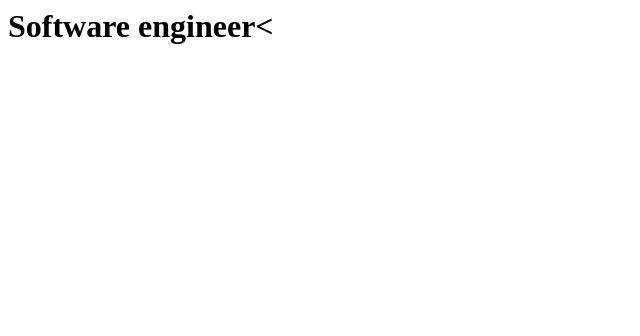
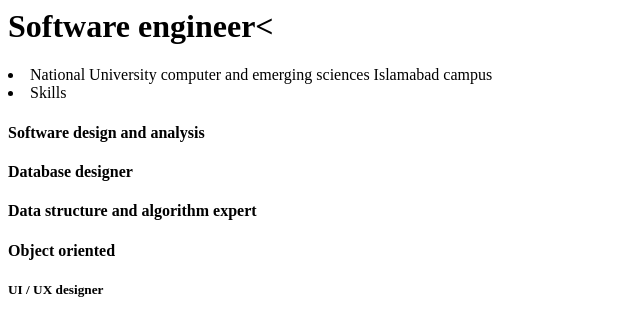
Before and after one commit to engineersameer/BloodDonatingSystem-DB-, a plain HTML site: page index.html in a window 1280 px wide. Shown: the whole page, without its empty margins (0-640 px from the left). Drawn offline with Linux system fonts and the light colour scheme.

Commit message:
Skills added

```diff
--- a/index.html
+++ b/index.html
@@ -1 +1,11 @@
 <h1>Software engineer<</h1>
+<li>National University computer and emerging sciences Islamabad campus</li>
+<li>
+    Skills
+    <br>
+    <h4>Software design and analysis</h4>
+    <h4>Database designer</h4>
+    <h4>Data structure and algorithm expert</h4>
+    <h4>Object oriented</h4>
+    <h5>UI / UX designer</h5>
+</li>
```
